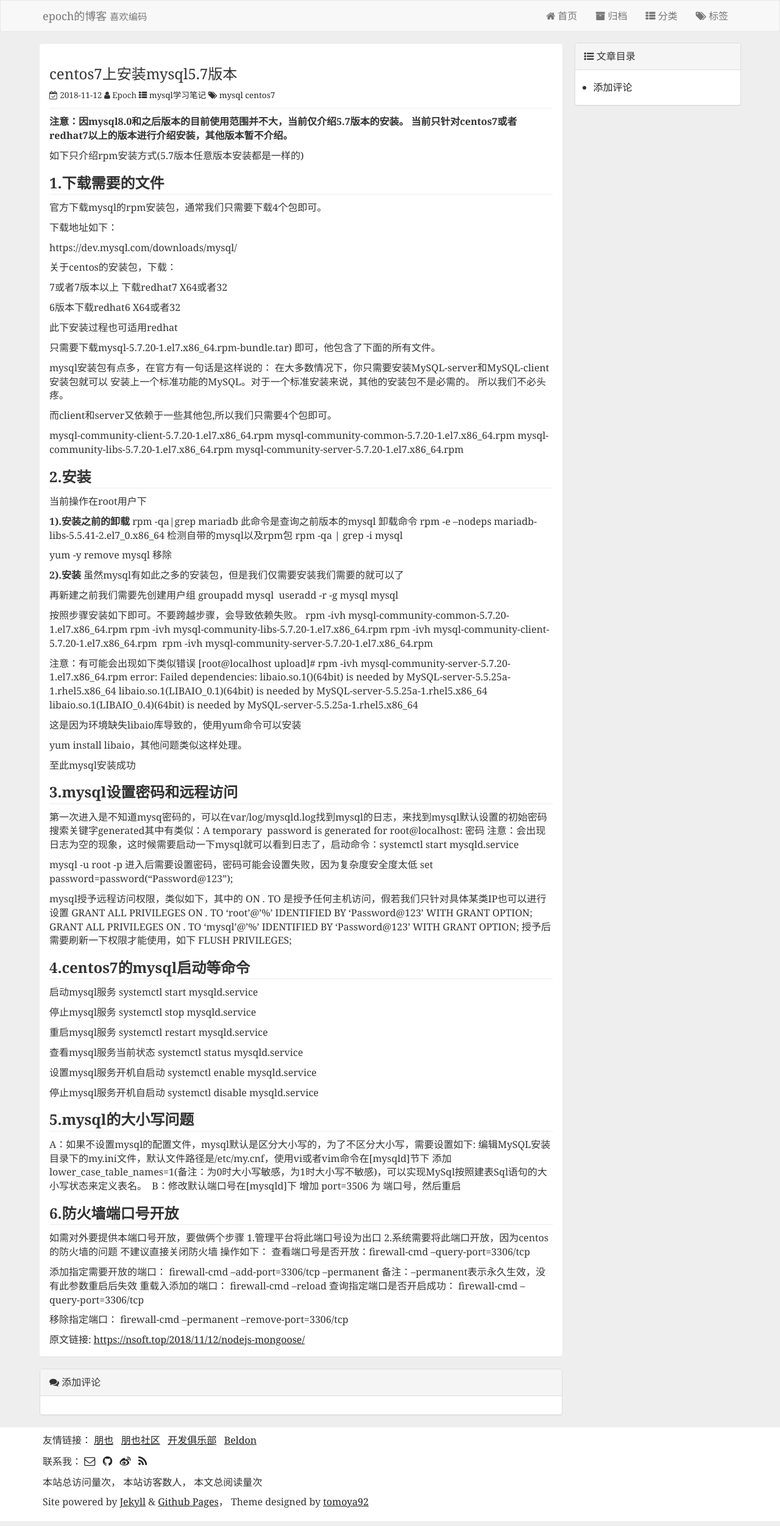
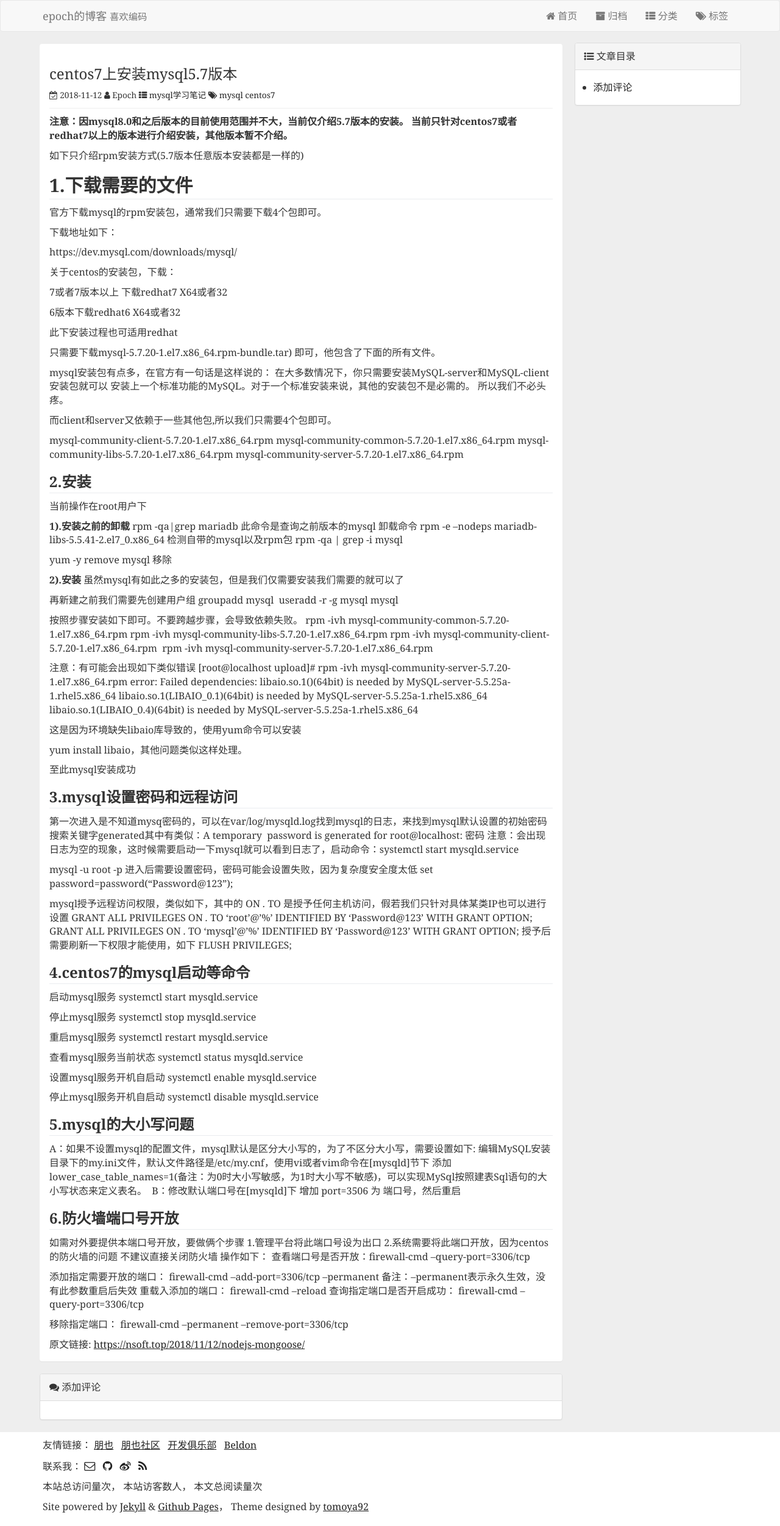
Before and after one commit to fhi329871203/epoch, a Jekyll site: the page built from _posts/2018-11-12-nodejs-mongoose.md, in a window 1280 px wide. Shown: the whole page at 61% size. Built offline with Jekyll 4.4.1, drawn with Linux system fonts in a browser that asks for light colours; comment, search, counter and statistics services are not loaded.

```diff
--- a/_posts/2018-11-12-nodejs-mongoose.md
+++ b/_posts/2018-11-12-nodejs-mongoose.md
@@ -12,7 +12,7 @@ author: Epoch
 
 如下只介绍rpm安装方式(5.7版本任意版本安装都是一样的)
 
-### **1.下载需要的文件**
+## **1.下载需要的文件**
 
 
 官方下载mysql的rpm安装包，通常我们只需要下载4个包即可。
```
